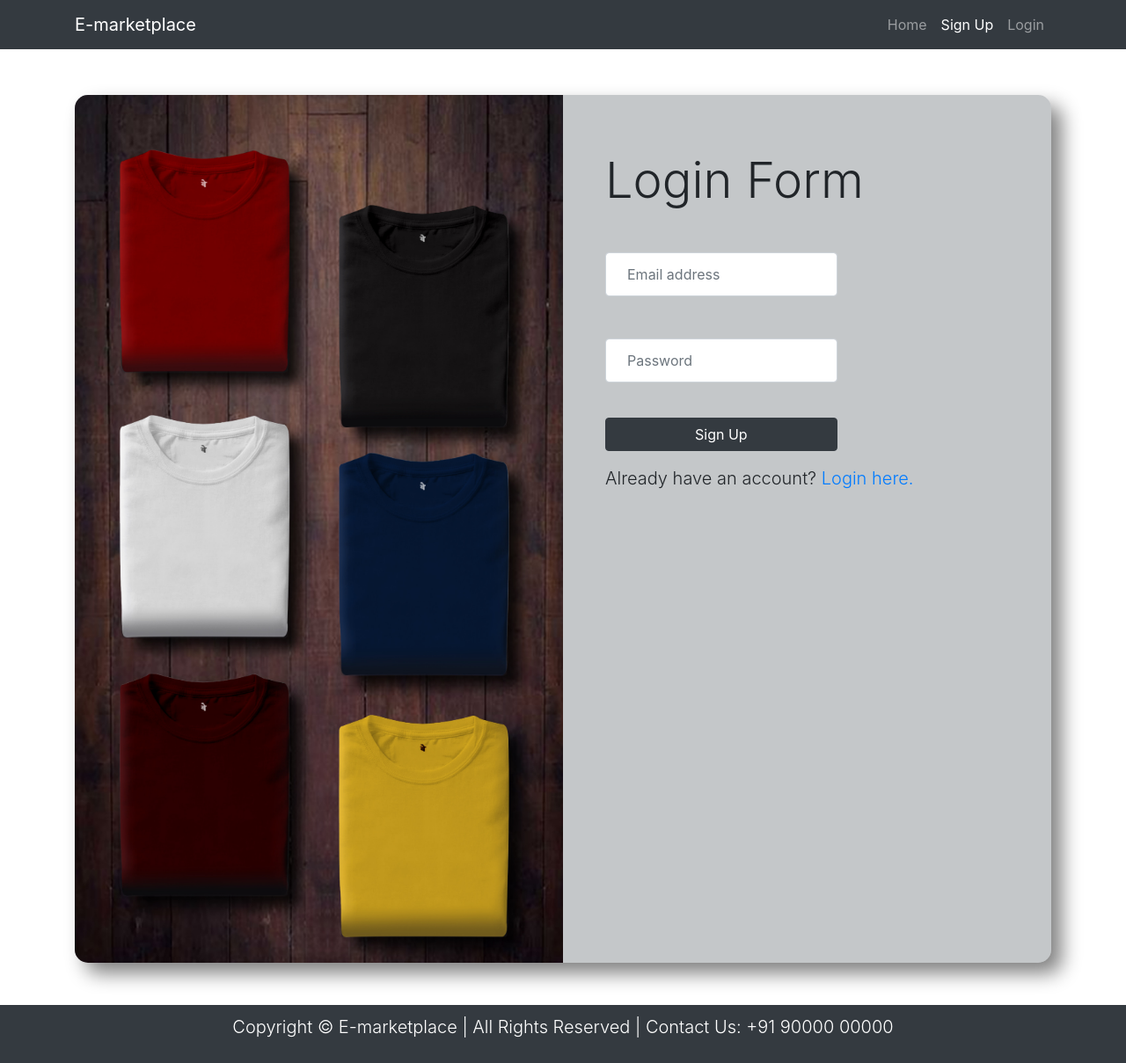
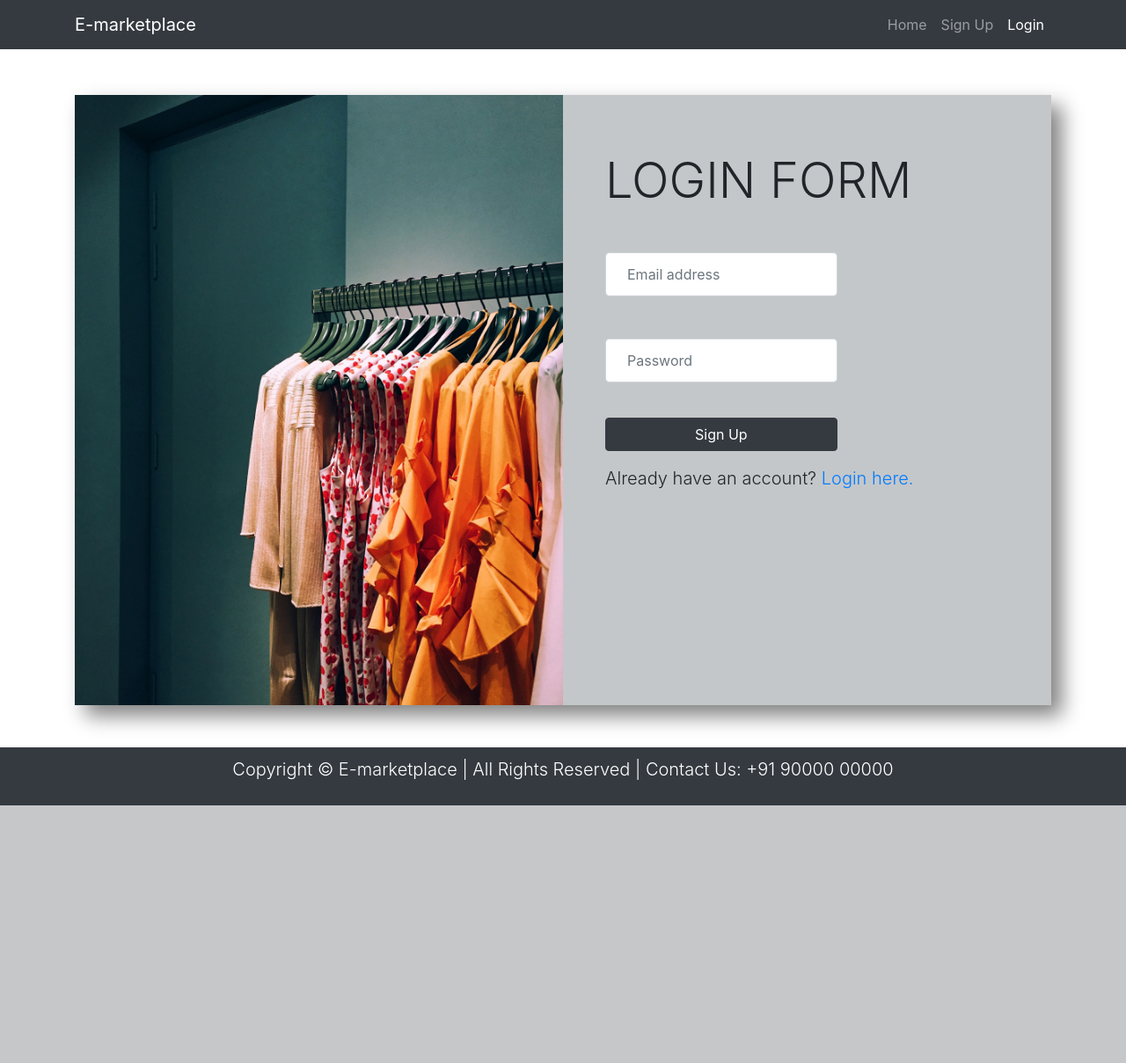
Before and after one commit to codingwolf-at/e-marketplace, a PHP site: page /login.html in a window 1280 px wide. Shown: the whole page at 88% size. After the commit the page ends 916 px from the top, so only its background shows below. Run offline with PHP 8.4, Linux system fonts and the light colour scheme.

Commit message:
retouched login form

```diff
--- a/css/main.css
+++ b/css/main.css
@@ -60,11 +60,10 @@ footer{
 
 .row-signup{
   background-color: #26323845;
-  border-radius: 15px;
   box-shadow: 12px 12px 22px grey;
 }
 
-.signup-img{
-  border-top-left-radius: 15px;
-  border-bottom-left-radius: 15px;
+.row-login{
+  background-color: #26323845;
+  box-shadow: 12px 12px 22px grey;
 }
--- a/login.html
+++ b/login.html
@@ -39,10 +39,10 @@
                         <a href="index.html" class="nav-link">Home</a>
                     </li>
                     <li class="nav-item">
-                        <a href="signup.html" class="nav-link active">Sign Up</a>
+                        <a href="signup.html" class="nav-link">Sign Up</a>
                     </li>
                     <li class="nav-item">
-                        <a href="login.html" class="nav-link">Login</a>
+                        <a href="login.html" class="nav-link active">Login</a>
                     </li>
                 </ul>
             </div>
@@ -54,12 +54,12 @@
     <!-- Main body content -->
     <section class="form1 my-5 mx-5">
         <div class="container">
-            <div class="row row-signup no-gutters">
+            <div class="row row-login no-gutters">
                 <div class="col-lg-6">
-                    <img src="img/login.jpg" class="img-fluid signup-img" alt="">
+                    <img src="img/login.jpg" class="img-fluid login-img" alt="">
                 </div>
                 <div class="col-lg-6 px-5 pt-5">
-                    <h1 class="display-4 py-3">Login Form</h1>
+                    <h1 class="display-4 py-3">LOGIN FORM</h1>
                     <form action="">
                         <div class="form-row">
                             <div class="col-lg-7">
--- a/signup.html
+++ b/signup.html
@@ -59,7 +59,7 @@
                     <img src="img/signup.jpg" class="img-fluid signup-img" alt="">
                 </div>
                 <div class="col-lg-6 px-5 pt-5">
-                    <h1 class="display-4 py-3">Sign Up Form</h1>
+                    <h1 class="display-4 py-3">SIGN UP FORM</h1>
                     <form action="">
                         <div class="form-row">
                             <div class="col-lg-7">
```
Also changed, not shown: img/login.jpg, img/signup.jpg.
